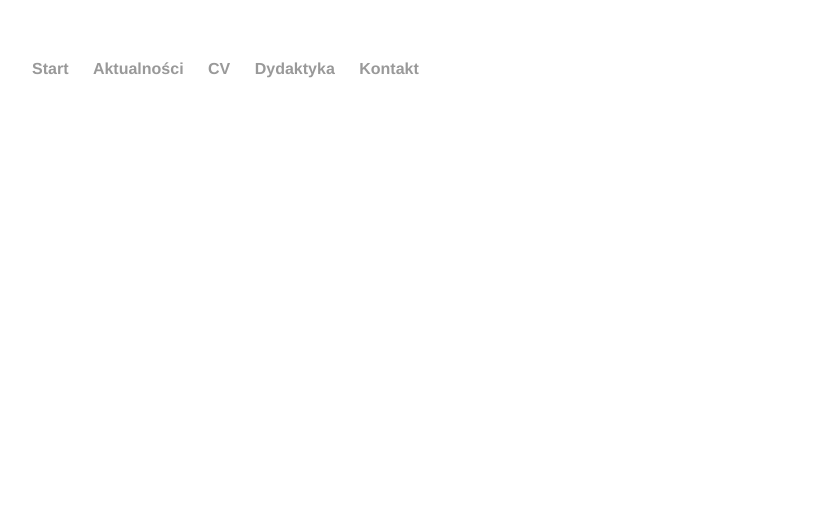
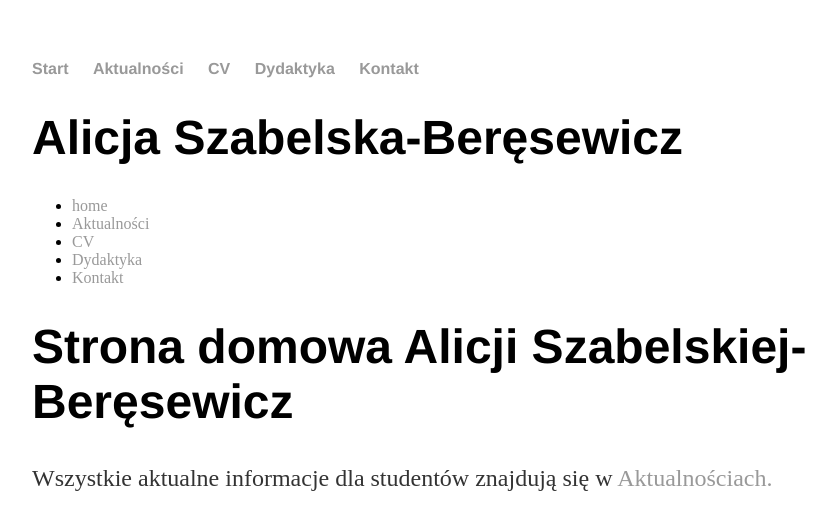
Before and after one commit to alicjaszabelska/alicjaszabelska.github.io, a Jekyll site: the page built from index.html, in a window 1280 px wide. Shown: the top 530 px of the page, without its empty margins (160-996 px from the left). Built offline with Jekyll 4.4.1, drawn with Linux system fonts in a browser that asks for light colours.

Commit message:
Update index.html

```diff
--- a/index.html
+++ b/index.html
@@ -1,18 +1,8 @@
-<!DOCTYPE html>
-<html>
-	<head>
-		<title>{{ page.title }}</title>
-		<link rel="stylesheet" type="text/css" href="/css/main.css">
-	</head>
-	<body>
-		<nav>
-    		<ul>
-        		<li><a href="/">Start</a></li>
-        		<li><a href="/aktualnosci">Aktualności</a></li>
-        		<li><a href="/cv">CV</a></li>
-            		<li><a href="/dydaktyka">Dydaktyka</a></li>
-        		<li><a href="/kontakt">Kontakt</a></li>
-    		</ul>
-		</nav>
-	</body>
-</html>
+---
+layout: default
+title: Alicja Szabelska-Beręsewicz
+---
+<div class="blurb">
+	<h1>Strona domowa Alicji Szabelskiej-Beręsewicz</h1>
+	<p>Wszystkie aktualne informacje dla studentów znajdują się w <a href="/aktualnosci">Aktualnościach.</a></p>
+</div><!-- /.blurb -->
```
